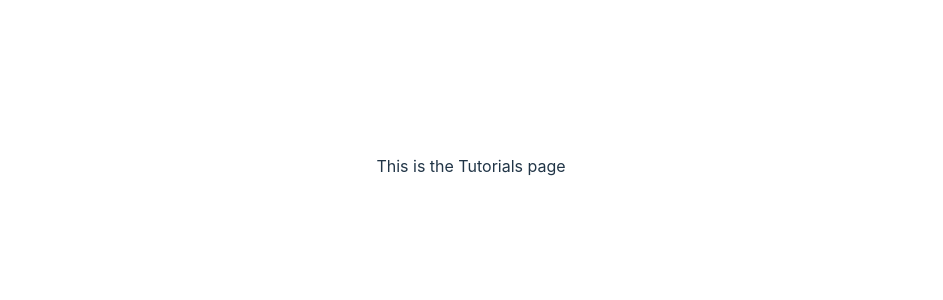
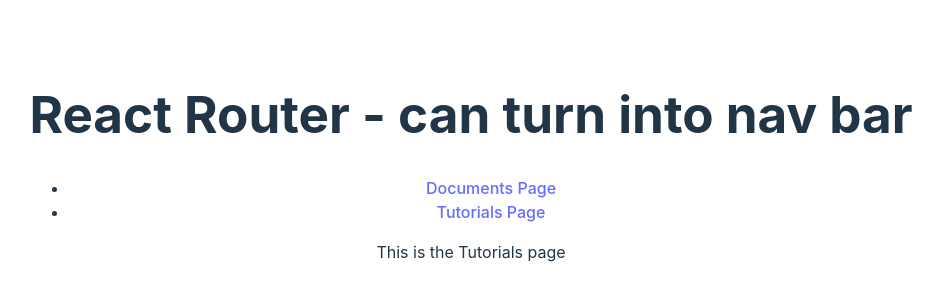
Before and after one commit to ananyatandel/project-master, a React (Vite) app in the folder project-master/: page /Tutorials in a window 1280 px wide. Shown: the part 234-534 px from the top of the page, without its empty margins (169-1112 px from the left). Built offline with nearby package versions, Linux system fonts and the light colour scheme.

Commit message:
Base page routing done
Still needs CSS but it technically switches between pages. Also still need to add a home page button

```diff
--- a/project-master/src/main.jsx
+++ b/project-master/src/main.jsx
@@ -14,7 +14,7 @@
   {
     path: "/",
     element: <Root/>,
-  },
+    children: [
       {
         path: "Documents",
         element: <Documents />
@@ -23,6 +23,8 @@
         path: "Tutorials",
         element: <Tutorials />
       },
+    ]
+  },
 ]);
 
 ReactDOM.createRoot(document.getElementById('root')).render(
--- a/project-master/src/routes/root.jsx
+++ b/project-master/src/routes/root.jsx
@@ -1,3 +1,5 @@
+import { Outlet } from "react-router-dom";
+
 export default function Root() {
     return (
       <>
@@ -14,7 +16,9 @@
             </ul>
           </nav>
         </div>
-        <div id="detail"></div>
+        <div id="detail">
+            <Outlet />
+        </div>
       </>
     );
   }
```
Lines whose indentation alone changed are shown as unchanged.
